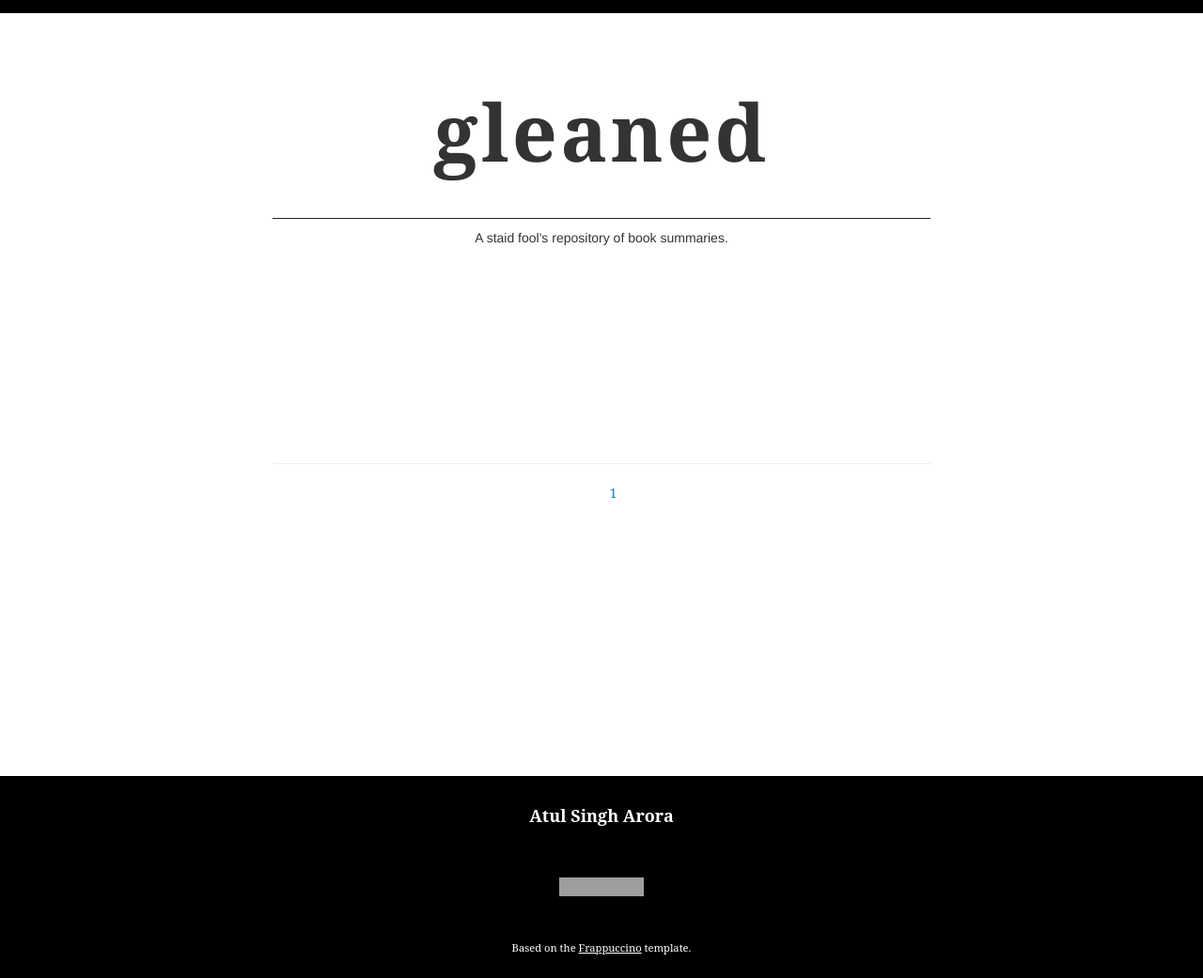
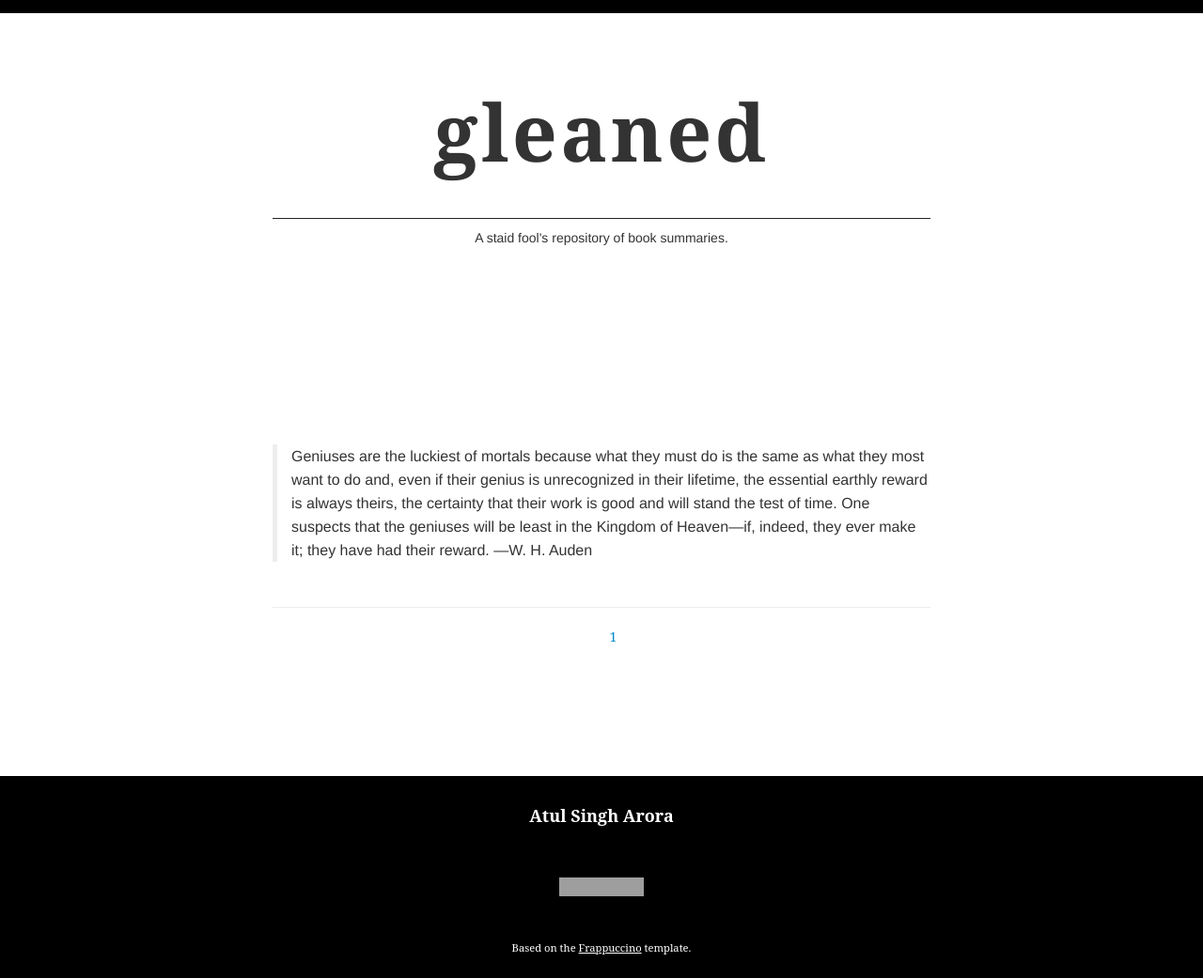
Before and after one commit to gleaned/gleaned.github.io, a Jekyll site: the page built from index.html, in a window 1280 px wide. Shown: the whole page at 94% size. Built offline with Jekyll 4.4.1, drawn with Linux system fonts in a browser that asks for light colours; some web fonts are replaced; grey boxes are pictures that could not be loaded.

Commit message:
/ ‘index.html’

```diff
--- a/index.html
+++ b/index.html
@@ -11,6 +11,7 @@ title: Mainpage
     		<section class="content">
     		  <h1>gleaned</h1>
           <p style="text-align:center;margin-bottom:15em">A staid fool's repository of book summaries.</p>
+          <blockquote><p>Geniuses are the luckiest of mortals because what they must do is the same as what they most want to do and, even if their genius is unrecognized in their lifetime, the essential earthly reward is always theirs, the certainty that their work is good and will stand the test of time. One suspects that the geniuses will be least in the Kingdom of Heaven—if, indeed, they ever make it; they have had their reward. —W. H. Auden</p></blockquote>
     		</section>
     		<ul class="entries">
     		{% for post in paginator.posts %}
```
